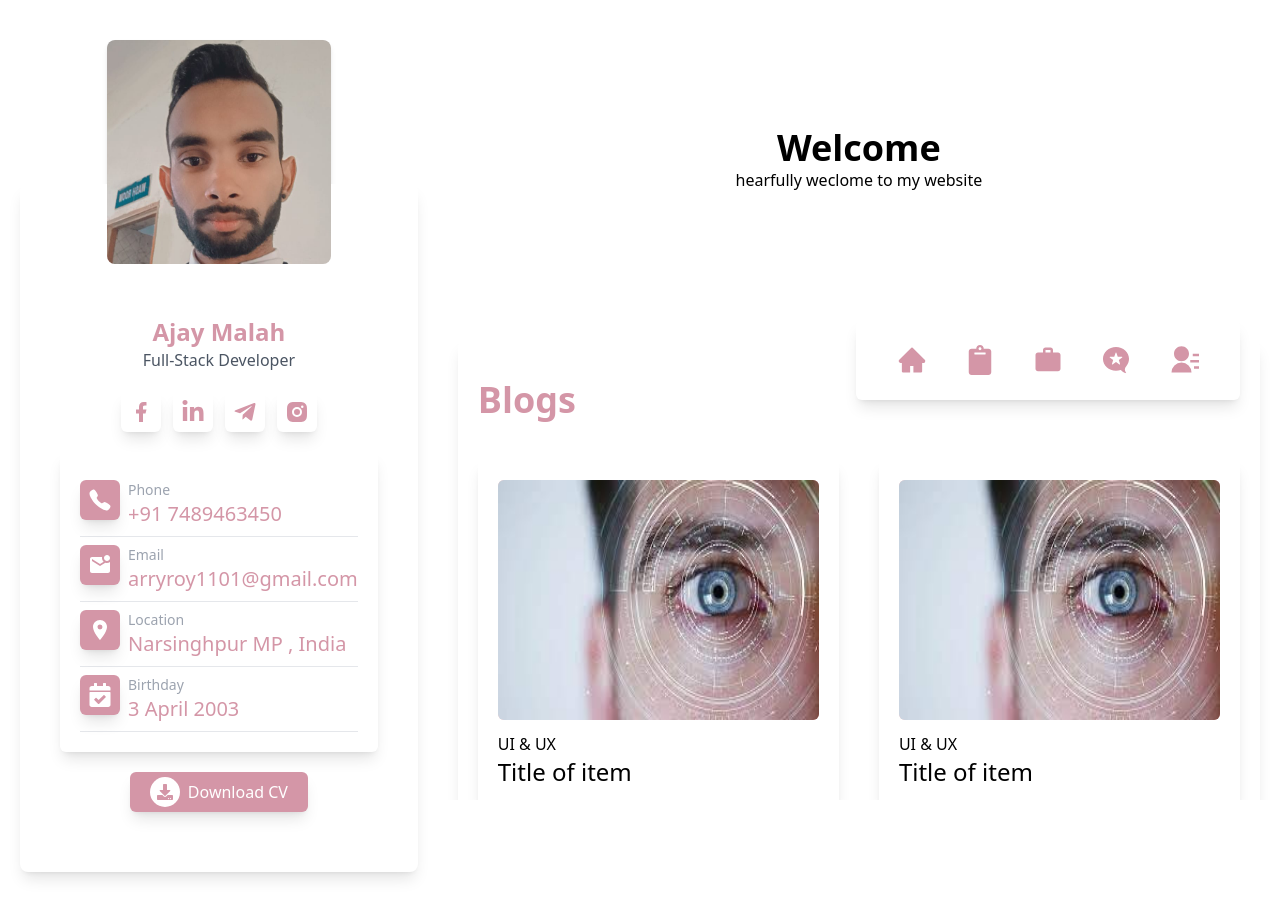
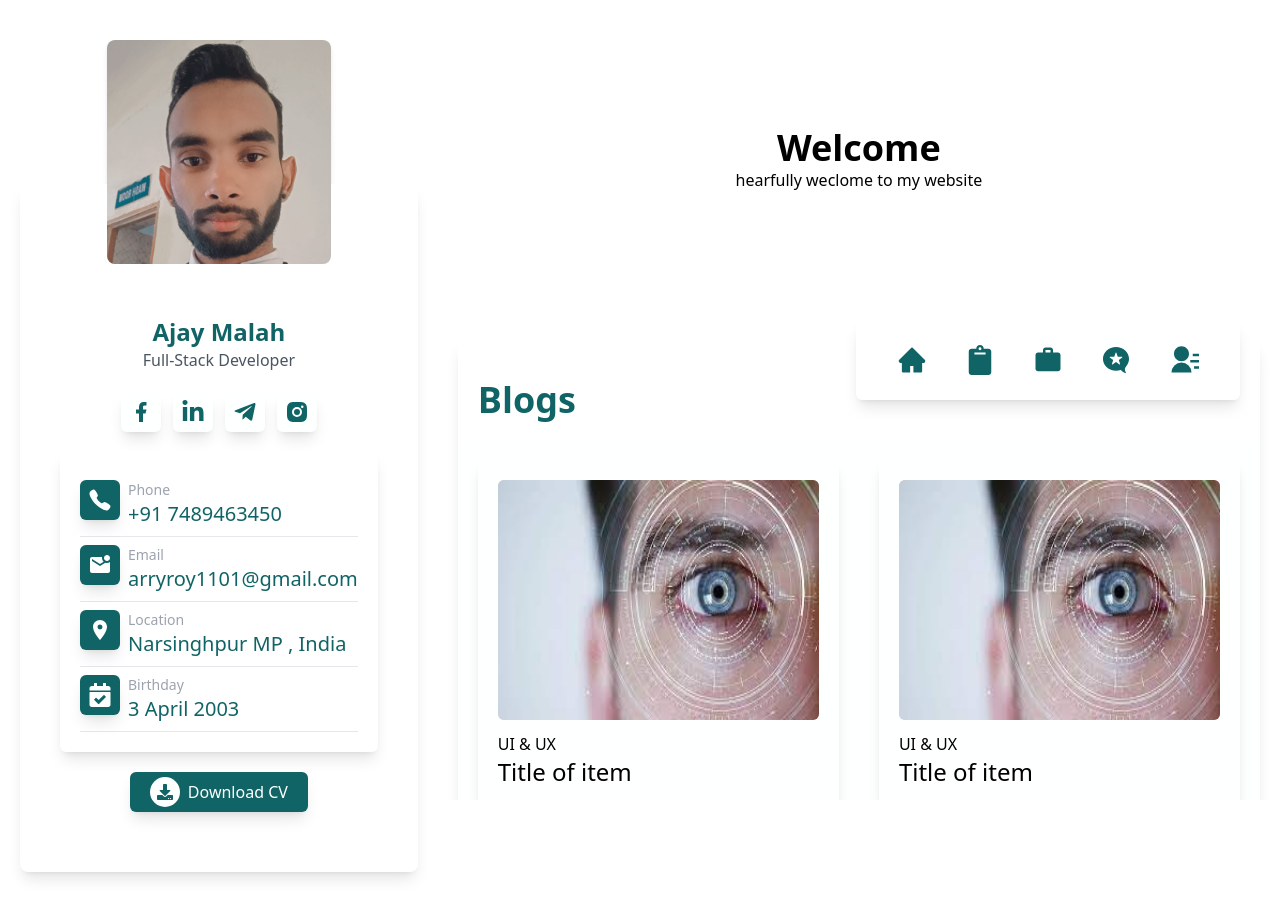
Before and after one commit to 1230Ajay/frontendreal, a Next.js app: page /Blog in a window 1280 px wide. Shown: the top 918 px of the page. Built offline with nearby package versions, Linux system fonts and the light colour scheme.

Commit message:
co changed

```diff
--- a/src/components/Intro.tsx
+++ b/src/components/Intro.tsx
@@ -16,6 +16,7 @@ const Intro = () => {
             </div>
             <div className=' bg-white lg:shadow-lg relative rounded-lg -z-0 -top-20 mx-5 py-10'>
                 {/* name section */}
+
 
                 <div className='my-3 pt-20'>
                     <div className=' capitalize text-2xl text-sec font-semibold text-center'>Ajay malah</div>
--- a/tailwind.config.js
+++ b/tailwind.config.js
@@ -9,8 +9,8 @@ module.exports = {
    theme: {
      extend: {
       colors:{
-        pri:'#ffffff',
-        sec:'#d496a7',
+        pri:'#feffff',
+        sec:'#116466',
         thi:'#c2edce',
 
       },
```
